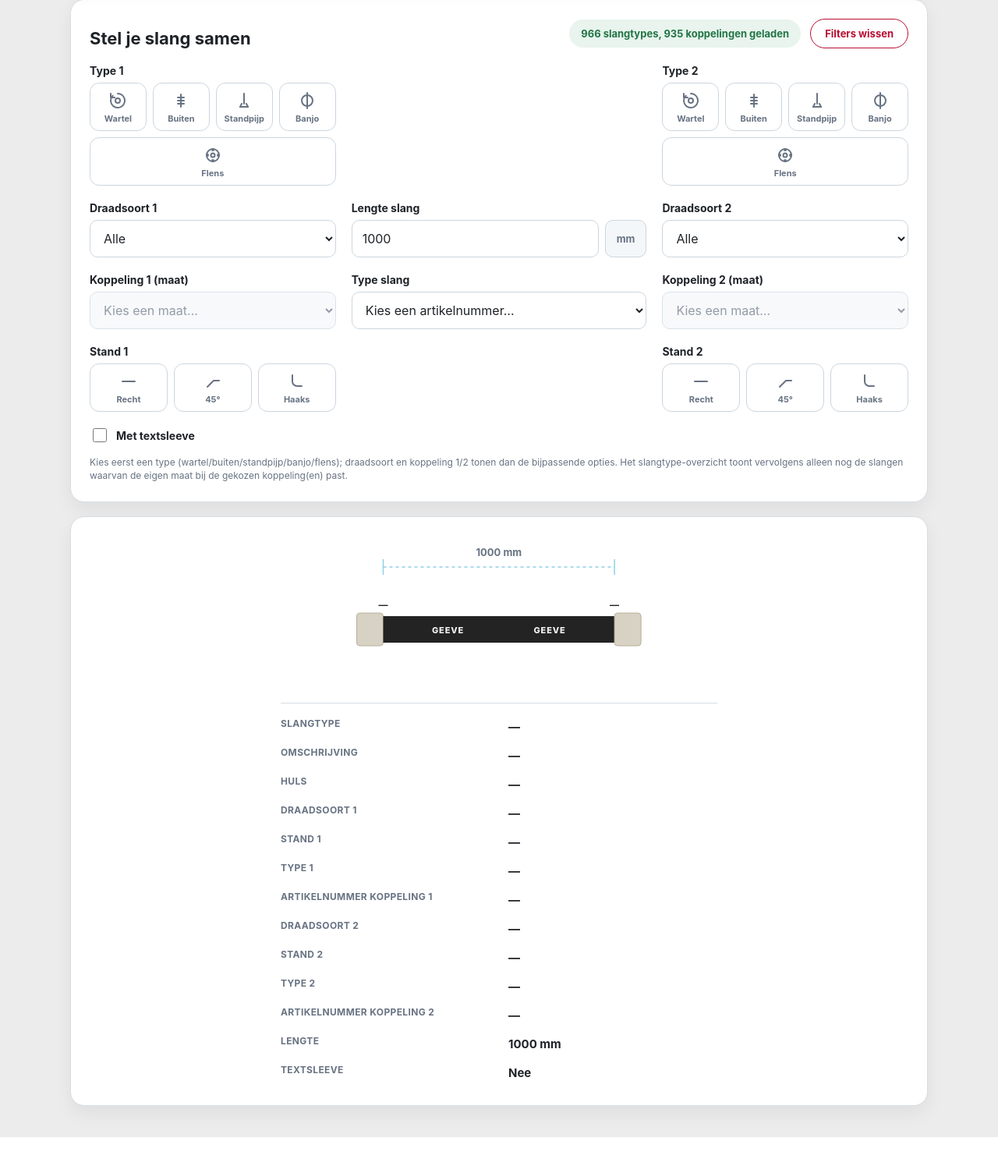
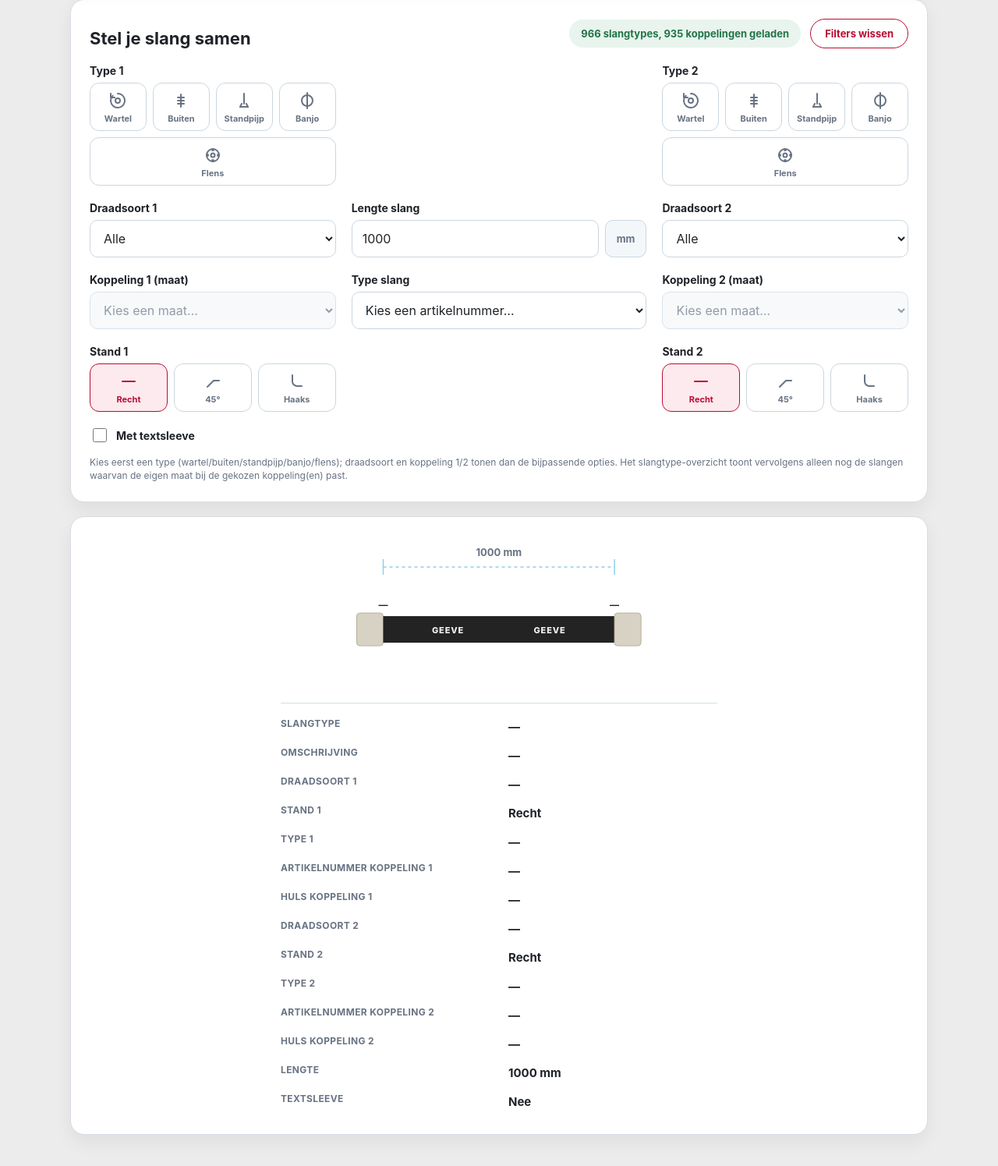
Before and after one commit to MadPatrick/Geeve_selectors, a PHP site: page /hose-configurator/index.php in a window 1280 px wide. Shown: the part 119-1614 px from the top of the page at 78% size. Before the commit the page ends 1577 px from the top, so only its background shows below. Run offline with PHP 8.4, Linux system fonts and the light colour scheme.

Commit message:
Split Huls per koppeling side; default Stand to "Recht"
- A hose's two 2delig slots belong to its two ends, not two
  alternative options for one end: 2delig_1 -> koppeling 1's huls,
  2delig_2 -> koppeling 2's huls. Replaced the single combined "Huls"
  row with "Huls koppeling 1"/"Huls koppeling 2", each placed right
  under its matching artikelnummer row.
- Stand 1/2 now default to "Recht" (0°) on load and after Filters
  wissen, both in the initial PHP-rendered markup and the JS state,
  instead of starting with no stand filter active.

Co-Authored-By: Claude Sonnet 5 <noreply@anthropic.com>
Claude-Session: https://claude.ai/code/session_01VM1XPAn6WA5fdYeBghT53z

```diff
--- a/hose-configurator/assets/selector.js
+++ b/hose-configurator/assets/selector.js
@@ -18,10 +18,19 @@
     const stand2Buttons = [...document.querySelectorAll('#stand2 .stand-icon')];
     const type1Buttons = [...document.querySelectorAll('#type1 .stand-icon')];
     const type2Buttons = [...document.querySelectorAll('#type2 .stand-icon')];
-    let selectedStand1 = '';
-    let selectedStand2 = '';
+    const DEFAULT_STAND = '0'; // "Recht" staat standaard aan
+    let selectedStand1 = DEFAULT_STAND;
+    let selectedStand2 = DEFAULT_STAND;
     let selectedType1 = '';
     let selectedType2 = '';
+
+    function activateStandButton(buttons, value) {
+        buttons.forEach((button) => {
+            const isMatch = button.dataset.stand === value;
+            button.classList.toggle('active', isMatch);
+            button.setAttribute('aria-pressed', isMatch ? 'true' : 'false');
+        });
+    }
 
     const resetButton = document.getElementById('resetButton');
     const hoseVisual = document.getElementById('hoseVisual');
@@ -113,6 +122,8 @@
     populateDraadsoort(els.draadsoort2, selectedType2);
     populateKoppeling(els.koppeling1, els.draadsoort1.value, selectedStand1, selectedType1);
     populateKoppeling(els.koppeling2, els.draadsoort2.value, selectedStand2, selectedType2);
+    activateStandButton(stand1Buttons, selectedStand1);
+    activateStandButton(stand2Buttons, selectedStand2);
 
     // --- slangtype-lijst filteren op de gekozen koppeling(en) ------------
 
@@ -222,30 +233,27 @@
         };
     }
 
-    // Huls (pershuls) hoort bij de slang zelf, niet bij een specifieke
-    // koppelingkeuze - de brondata koppelt een huls niet aan een specifieke
-    // draadsoort/maat. Een slang heeft 0, 1 of 2 hulsopties; toon ze allemaal
-    // zodat er niet geraden hoeft te worden welke van de twee van toepassing is.
-    function hulsText(hose) {
-        if (!hose || !Array.isArray(hose.huls) || hose.huls.length === 0) return '—';
-        return hose.huls
-            .map((h) => (h.persmaat ? `${h.code} (persmaat ${h.persmaat} mm)` : h.code))
-            .join('; ');
+    // Een slang heeft twee uiteinden - 2delig_1 (huls1) hoort bij koppeling 1,
+    // 2delig_2 (huls2) bij koppeling 2.
+    function hulsText(huls) {
+        if (!huls) return '—';
+        return huls.persmaat ? `${huls.code} (persmaat ${huls.persmaat} mm)` : huls.code;
     }
 
     function renderSummary(sel, hose, art1, art2, lengte, textsleeve) {
         const rows = [
             ['Slangtype', hose ? hose.artnr : '—'],
             ['Omschrijving', hose && hose.artnm ? hose.artnm : '—'],
-            ['Huls', hulsText(hose)],
             ['Draadsoort 1', sel.draadsoort1 ? capitalize(sel.draadsoort1) : '—'],
             ['Stand 1', sel.stand1 ? STAND_LABEL[sel.stand1] : '—'],
             ['Type 1', sel.type1 ? TYPE_LABEL[sel.type1] : '—'],
             ['Artikelnummer koppeling 1', art1.full],
+            ['Huls koppeling 1', hulsText(hose && hose.huls1)],
             ['Draadsoort 2', sel.draadsoort2 ? capitalize(sel.draadsoort2) : '—'],
             ['Stand 2', sel.stand2 ? STAND_LABEL[sel.stand2] : '—'],
             ['Type 2', sel.type2 ? TYPE_LABEL[sel.type2] : '—'],
             ['Artikelnummer koppeling 2', art2.full],
+            ['Huls koppeling 2', hulsText(hose && hose.huls2)],
             ['Lengte', lengte ? `${lengte} mm` : '—'],
             ['Textsleeve', textsleeve ? 'Ja' : 'Nee'],
         ];
@@ -328,20 +336,22 @@
     });
 
     resetButton.addEventListener('click', () => {
-        selectedStand1 = '';
-        selectedStand2 = '';
+        selectedStand1 = DEFAULT_STAND;
+        selectedStand2 = DEFAULT_STAND;
         selectedType1 = '';
         selectedType2 = '';
-        [...stand1Buttons, ...stand2Buttons, ...type1Buttons, ...type2Buttons].forEach((button) => {
+        [...type1Buttons, ...type2Buttons].forEach((button) => {
             button.classList.remove('active');
             button.setAttribute('aria-pressed', 'false');
         });
+        activateStandButton(stand1Buttons, selectedStand1);
+        activateStandButton(stand2Buttons, selectedStand2);
         populateDraadsoort(els.draadsoort1, '');
         populateDraadsoort(els.draadsoort2, '');
         els.draadsoort1.value = ALL;
         els.draadsoort2.value = ALL;
-        populateKoppeling(els.koppeling1, ALL, '', '');
-        populateKoppeling(els.koppeling2, ALL, '', '');
+        populateKoppeling(els.koppeling1, ALL, selectedStand1, '');
+        populateKoppeling(els.koppeling2, ALL, selectedStand2, '');
         els.lengte.value = '1000';
         els.textsleeve.checked = false;
         render();
--- a/hose-configurator/index.php
+++ b/hose-configurator/index.php
@@ -138,15 +138,17 @@ function loadHoseRows(?string $csvFile, array &$errors): array
             continue;
         }
 
+        // Een slang heeft twee uiteinden - 2delig_1 hoort bij koppeling 1,
+        // 2delig_2 bij koppeling 2. Uitdrukkelijk los houden (i.p.v. één
+        // samengevoegde lijst) zodat de juiste huls bij de juiste kant getoond
+        // wordt in plaats van bij elkaar geveegd.
         $huls = [];
         foreach ([1, 2] as $number) {
             $hulsCode = getColumn($row, '2delig_' . $number . ' - Huls');
-            if ($hulsCode !== '') {
-                $huls[] = [
-                    'code'     => $hulsCode,
-                    'persmaat' => getColumn($row, '2delig_' . $number . ' - Persmaat (mm)'),
-                ];
-            }
+            $huls[$number] = $hulsCode !== '' ? [
+                'code'     => $hulsCode,
+                'persmaat' => getColumn($row, '2delig_' . $number . ' - Persmaat (mm)'),
+            ] : null;
         }
 
         $rows[] = [
@@ -154,7 +156,8 @@ function loadHoseRows(?string $csvFile, array &$errors): array
             'artnm'    => getColumn($row, 'artnm'),
             'werkdruk' => getColumn($row, 'Werkdruk (bar)'),
             'maat'     => hoseMaat($articleNumber),
-            'huls'     => $huls,
+            'huls1'    => $huls[1],
+            'huls2'    => $huls[2],
         ];
     }
 
@@ -239,9 +242,13 @@ function standButtonsHtml(): string
         ['90', 'Haaks', '<path d="M6 4v8a6 6 0 0 0 6 6h6"></path>'],
     ];
 
+    // "Recht" staat standaard aan (zelfde default als selector.js), zodat de
+    // eerste render (vóór het JS-init-script draait) al klopt.
     $html = '';
     foreach ($buttons as [$value, $label, $path]) {
-        $html .= '<button type="button" class="stand-icon" data-stand="' . h($value) . '" aria-pressed="false" title="' . h($label) . '">'
+        $isDefault = $value === '0';
+        $class = $isDefault ? 'stand-icon active' : 'stand-icon';
+        $html .= '<button type="button" class="' . $class . '" data-stand="' . h($value) . '" aria-pressed="' . ($isDefault ? 'true' : 'false') . '" title="' . h($label) . '">'
             . '<svg viewBox="0 0 24 24" width="24" height="24" fill="none" stroke="currentColor" stroke-width="2" stroke-linecap="round" stroke-linejoin="round" aria-hidden="true">' . $path . '</svg>'
             . '<span>' . h($label) . '</span>'
             . '</button>';
```
